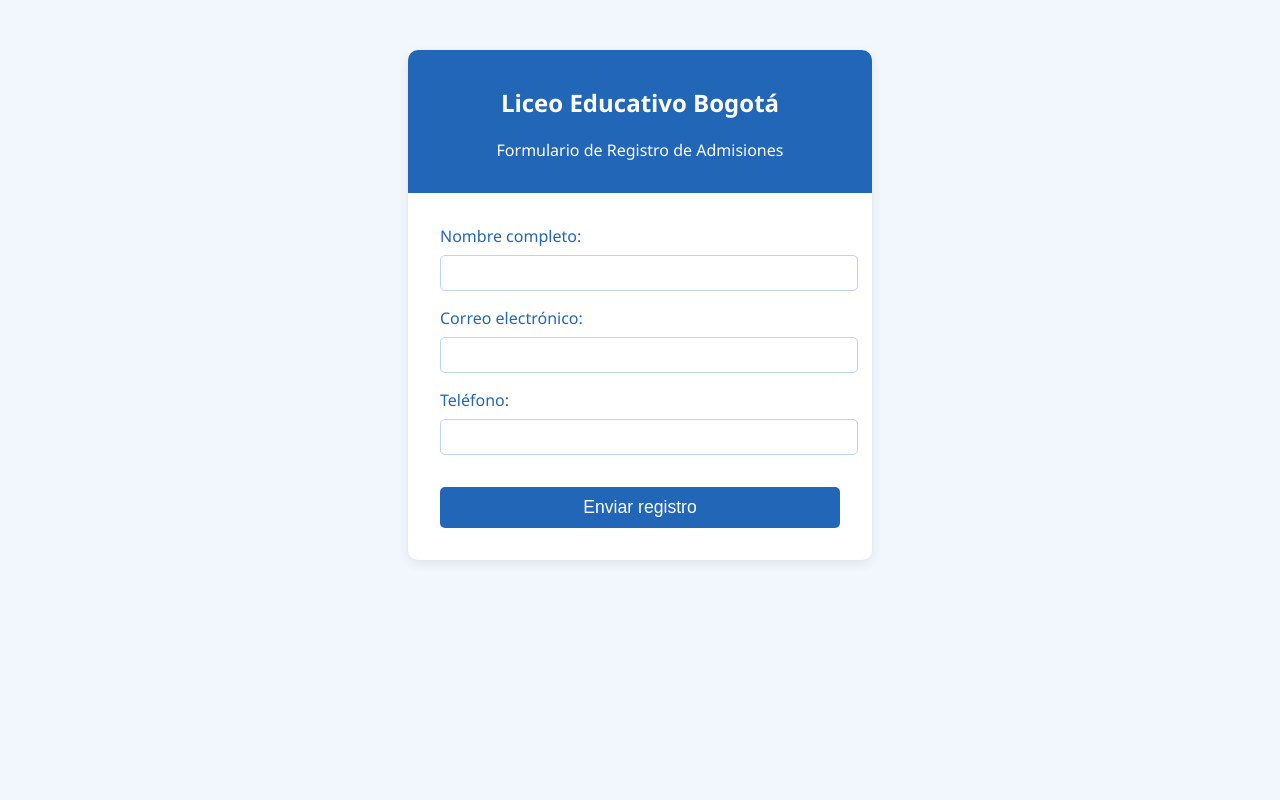
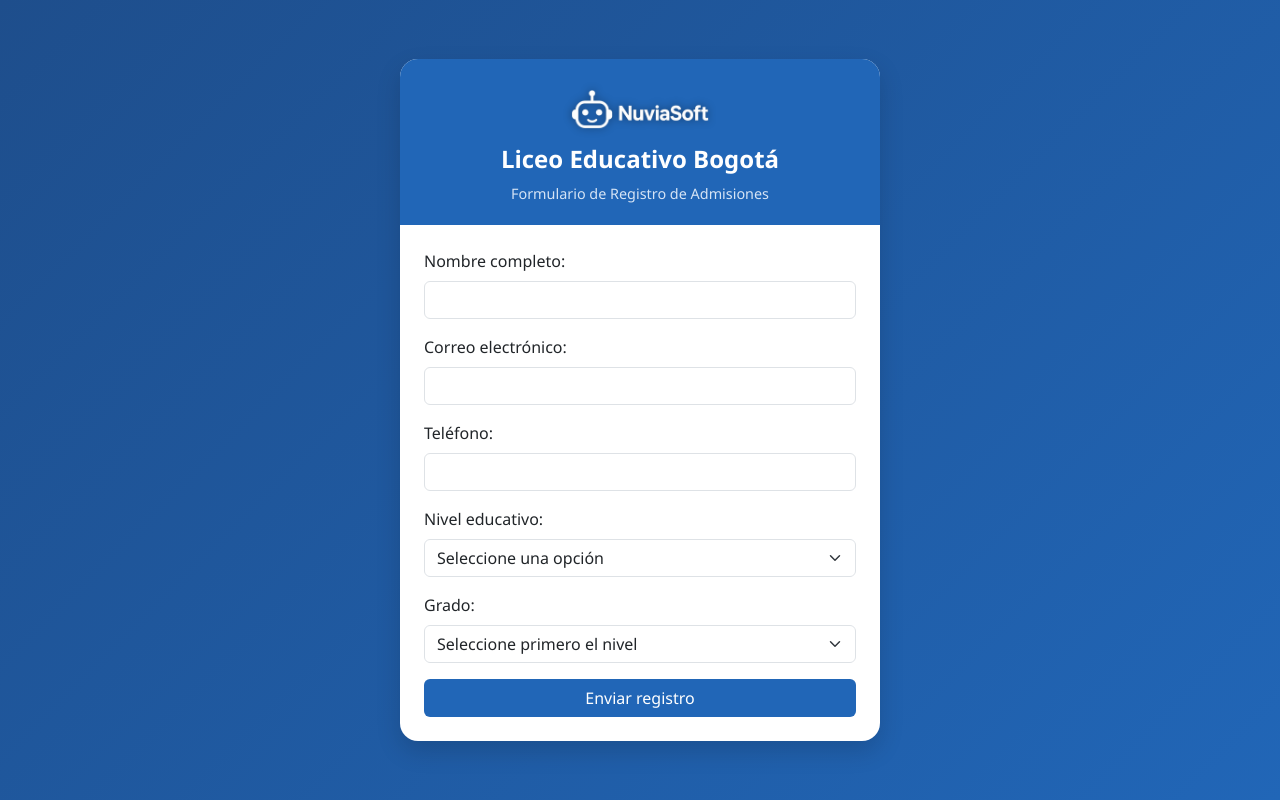
Before and after one commit to manuelprieto/kapso-webhook-server, a website: page public/registro.html in a window 1280 px wide. Drawn offline with nearby package versions, Linux system fonts and the light colour scheme.

Commit message:
registro.html actualizado

```diff
--- a/public/registro.html
+++ b/public/registro.html
@@ -2,85 +2,159 @@
 <html lang="es">
 <head>
   <meta charset="UTF-8">
+  <meta name="viewport" content="width=device-width, initial-scale=1.0">
   <title>Registro de Admisiones - Liceo Educativo Bogotá</title>
+
+  <!-- Bootstrap 5 -->
+  <link
+    href="https://cdn.jsdelivr.net/npm/bootstrap@5.3.2/dist/css/bootstrap.min.css"
+    rel="stylesheet">
+
+  <!-- Estilos adicionales -->
   <style>
     body {
-      font-family: 'Segoe UI', Arial, sans-serif;
-      background: #f1f7fc;
-      color: #303950;
-      margin: 0;
-      padding: 0;
+      background: linear-gradient(135deg, #1e4e8c, #2166b7);
+      min-height: 100vh;
+      display: flex;
+      justify-content: center;
+      align-items: center;
+      padding: 20px;
+      font-family: "Segoe UI", sans-serif;
     }
-    .container {
-      max-width: 400px;
-      margin: 50px auto;
-      background: #fff;
-      border-radius: 10px;
-      box-shadow: 0 4px 12px rgba(0,0,0,0.08);
-      padding: 2rem;
+
+    .form-container {
+      background: #ffffff;
+      border-radius: 18px;
+      overflow: hidden;
+      box-shadow: 0 10px 25px rgba(0,0,0,0.15);
+      max-width: 480px;
+      width: 100%;
+      animation: fadeIn 0.6s ease;
     }
+
     .header {
       background: #2166b7;
-      color: #fff;
       text-align: center;
-      border-radius: 10px 10px 0 0;
-      padding: 1rem 0;
-      margin: -2rem -2rem 2rem -2rem;
+      padding: 30px 20px 20px;
     }
-    label {
-      font-weight: 500;
-      display: block;
-      margin-bottom: 0.5rem;
-      color: #2166b7;
+
+    .header img {
+      width: 140px;
+      filter: drop-shadow(0 0 4px rgba(0,0,0,0.4));
     }
-    input {
-      width: 100%;
-      padding: 8px;
-      border: 1px solid #bdd3f6;
-      border-radius: 5px;
-      margin-bottom: 1rem;
-      font-size: 1rem;
-      transition: border 0.2s;
+
+    .header h4 {
+      color: white;
+      margin-top: 15px;
+      font-weight: 600;
     }
-    input:focus {
-      border: 1.5px solid #2166b7;
-      outline: none;
+
+    .header small {
+      color: #d6e4f5;
+      font-size: 0.9rem;
     }
+
     button {
-      width: 100%;
+      font-size: 1.1rem;
+      border-radius: 8px;
       padding: 10px;
-      background: #2166b7;
-      color: #fff;
-      border: none;
-      border-radius: 5px;
-      font-size: 1.1rem;
-      cursor: pointer;
-      margin-top: 1rem;
-      transition: background 0.2s;
     }
-    button:hover {
-      background: #18467a;
+
+    @keyframes fadeIn {
+      from { opacity: 0; transform: translateY(10px); }
+      to   { opacity: 1; transform: translateY(0); }
     }
   </style>
 </head>
+
 <body>
-  <div class="container">
+
+  <div class="form-container">
+
+    <!-- HEADER -->
     <div class="header">
-      <h2>Liceo Educativo Bogotá</h2>
-      <p>Formulario de Registro de Admisiones</p>
+      <img
+        src="/img/nuviasoft_logo_white_300.png"
+        alt="NuviaSoft Logo">
+
+      <h4>Liceo Educativo Bogotá</h4>
+      <small>Formulario de Registro de Admisiones</small>
     </div>
-    <form action="/api/registro" method="POST">
-      <label for="nombre">Nombre completo:</label>
-      <input type="text" id="nombre" name="nombre" required>
 
-      <label for="correo">Correo electrónico:</label>
-      <input type="email" id="correo" name="correo" required>
+    <!-- BODY -->
+    <div class="p-4">
 
-      <label for="telefono">Teléfono:</label>
-      <input type="text" id="telefono" name="telefono">
+      <form action="/api/registro" method="POST">
 
-      <button type="submit">Enviar registro</button>
-    </form>
+        <div class="mb-3">
+          <label for="nombre" class="form-label">Nombre completo:</label>
+          <input type="text" id="nombre" name="nombre" class="form-control" required>
+        </div>
+
+        <div class="mb-3">
+          <label for="correo" class="form-label">Correo electrónico:</label>
+          <input type="email" id="correo" name="correo" class="form-control" required>
+        </div>
+
+        <div class="mb-3">
+          <label for="telefono" class="form-label">Teléfono:</label>
+          <input type="text" id="telefono" name="telefono" class="form-control">
+        </div>
+
+        <!-- SELECTOR DE NIVEL -->
+        <div class="mb-3">
+          <label for="nivel" class="form-label">Nivel educativo:</label>
+          <select id="nivel" name="nivel" class="form-select" required>
+            <option value="">Seleccione una opción</option>
+            <option value="preescolar">Preescolar</option>
+            <option value="primaria">Primaria</option>
+            <option value="bachillerato">Bachillerato</option>
+          </select>
+        </div>
+
+        <!-- SELECTOR DE GRADO -->
+        <div class="mb-3">
+          <label for="grado" class="form-label">Grado:</label>
+          <select id="grado" name="grado" class="form-select" required>
+            <option value="">Seleccione primero el nivel</option>
+          </select>
+        </div>
+
+        <button type="submit" class="btn text-white w-100" style="background:#2166b7;">
+          Enviar registro
+        </button>
+
+      </form>
+
+    </div>
+
   </div>
+
+  <!-- Script dinámico para actualizar grados -->
+  <script>
+    const nivelSelect = document.getElementById("nivel");
+    const gradoSelect = document.getElementById("grado");
+
+    const grados = {
+      preescolar: ["Prejardín", "Jardín", "Transición"],
+      primaria: ["Primero", "Segundo", "Tercero", "Cuarto", "Quinto"],
+      bachillerato: ["Sexto", "Séptimo", "Octavo", "Noveno", "Décimo", "Once"]
+    };
+
+    nivelSelect.addEventListener("change", function () {
+      const nivel = this.value;
+      gradoSelect.innerHTML = '<option value="">Seleccione el grado</option>';
+
+      if (grados[nivel]) {
+        grados[nivel].forEach(g => {
+          const option = document.createElement("option");
+          option.value = g.toLowerCase();
+          option.textContent = g;
+          gradoSelect.appendChild(option);
+        });
+      }
+    });
+  </script>
+
 </body>
 </html>
```
